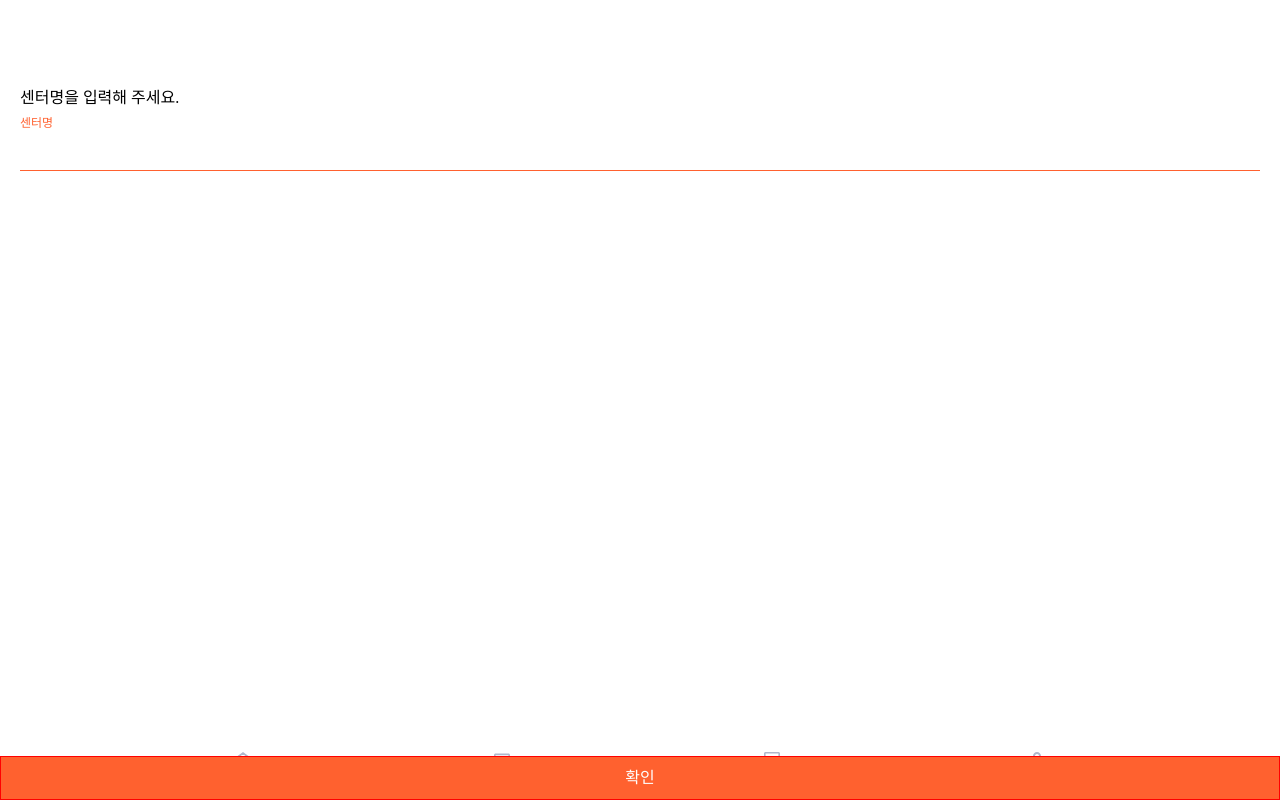
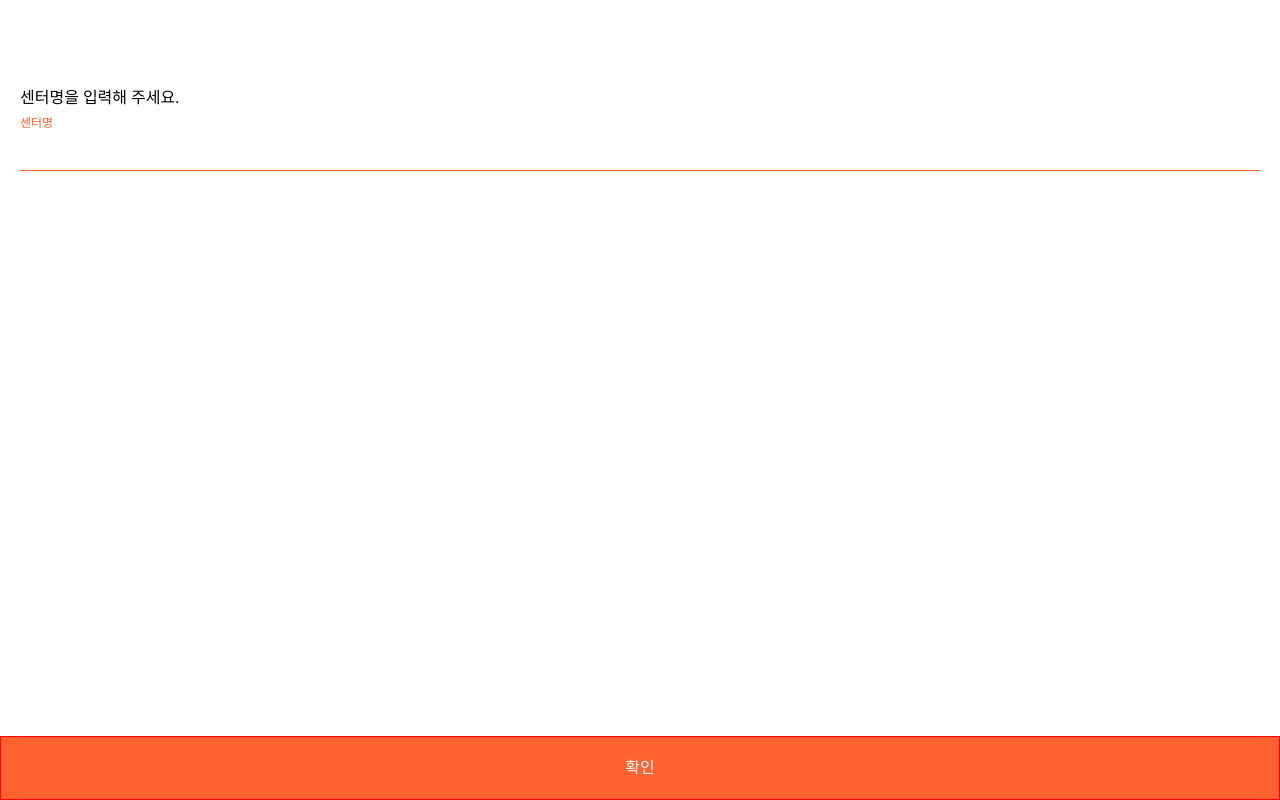
Before and after one commit to WestSideOfHanRiver/underDay, a Next.js app in the folder front-end/: page /register/sub in a window 1280 px wide. Built offline with nearby package versions, Linux system fonts and the light colour scheme.

Commit message:
[style] 회원가입 스타일 수정

```diff
--- a/front-end/app/register/info/page.module.scss
+++ b/front-end/app/register/info/page.module.scss
@@ -10,7 +10,7 @@
     bottom: 0;
     left: 0;
     z-index: 999;
-
+    height: 64px;
     width: 100%;
 
     background-color: #bbb;
--- a/front-end/app/register/info/page.tsx
+++ b/front-end/app/register/info/page.tsx
@@ -87,8 +87,6 @@ export default function Info () {
         //   detailData: JSON.stringify(infoData)
         // });
     } else {
-      console.log(infoData)
-
       axios.post('', infoData, {withCredentials: true})
         .then(res => {
           console.log(res)
@@ -117,7 +115,6 @@ export default function Info () {
   return (
     <form className={styles.form}>
       <h1 className={styles.title}>{BASIC_LIST[count - 1].title}</h1>
-
       <div className={styles.info}>
         <div className={styles.inputWrap}>
           {BASIC_LIST.slice(1, count).map((item, index) => (
```
